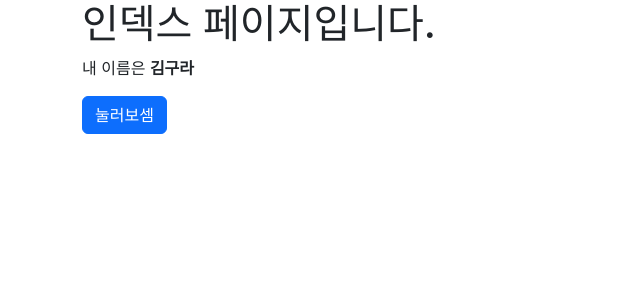
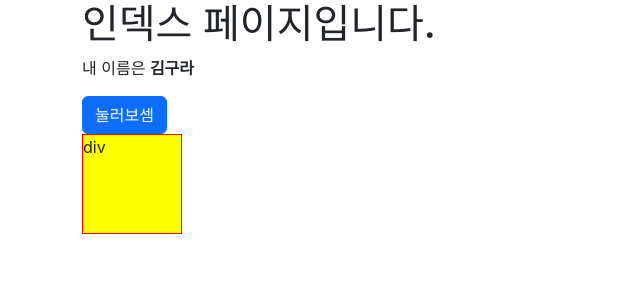
Before and after one commit to jiyoung25/acorn_react_git, a React (Create React App) app: page / in a window 1280 px wide. Shown: the top 300 px of the page, without its empty margins (0-640 px from the left). Built offline with nearby package versions, Linux system fonts and the light colour scheme.

Commit message:
App.js완성함. (react둘러보기)

```diff
--- a/src/App.js
+++ b/src/App.js
@@ -13,6 +13,16 @@ class App extends Component{
   render(){
 
     let myName ="김구라";
+
+    //camel case로 작성
+    //요소에 적용할 inline css를 object로 정의하고 이것을 요소에 적용할 수 있다.
+    const boxStyle={
+      width:"100px",
+      height:"100px",
+      border:"1px solid red",
+      backgroundColor:"yellow"
+    };
+
     return(
       <div className="container">
         <h1>인덱스 페이지입니다.</h1>
@@ -30,6 +40,10 @@ class App extends Component{
         <button className='btn btn-primary' onClick={()=>{
           alert("눌렀다.");
         }}>눌러보셈</button>
+
+        <div style={boxStyle}>
+          div
+        </div>
       </div>
     );
   }
```
Lines whose indentation alone changed are shown as unchanged.
